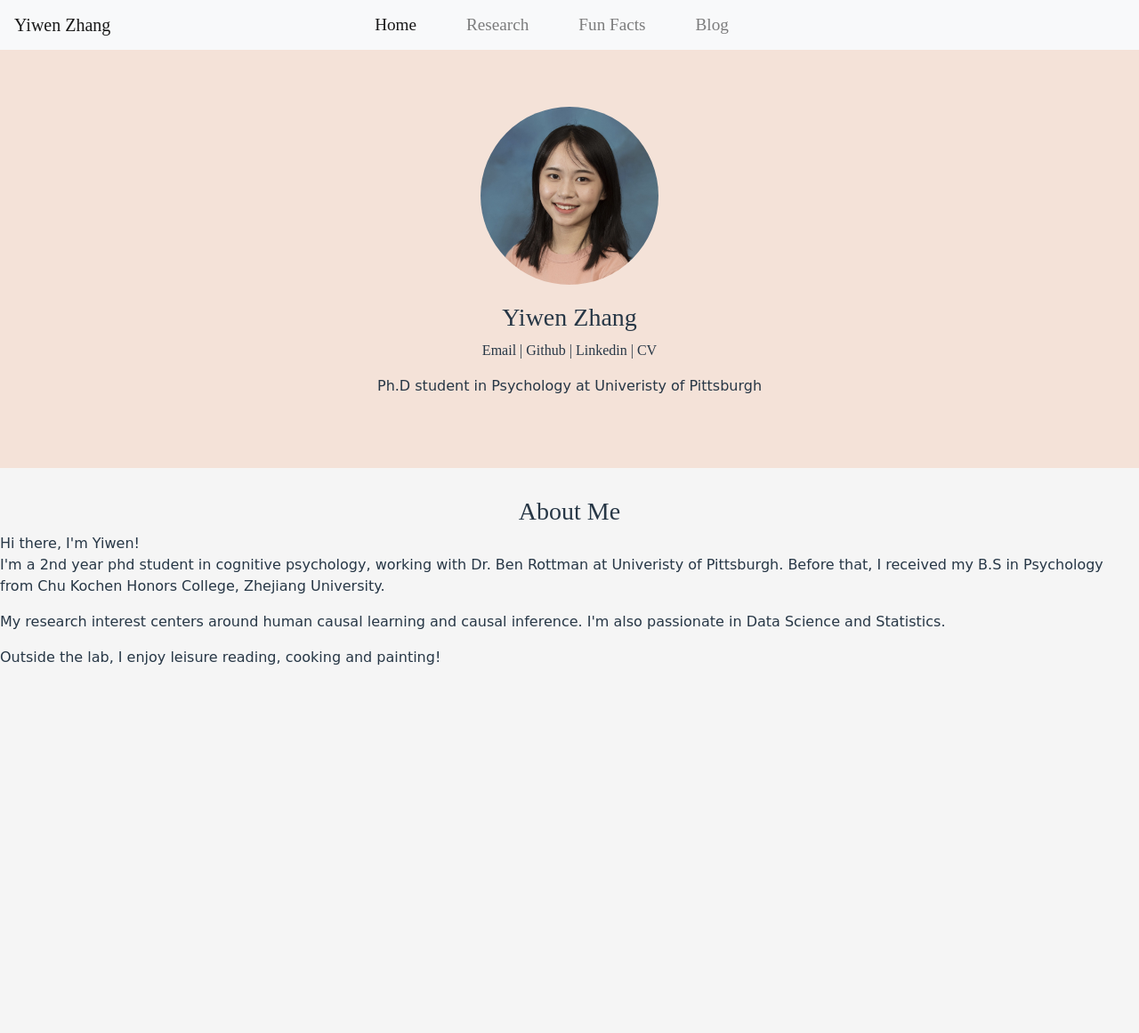
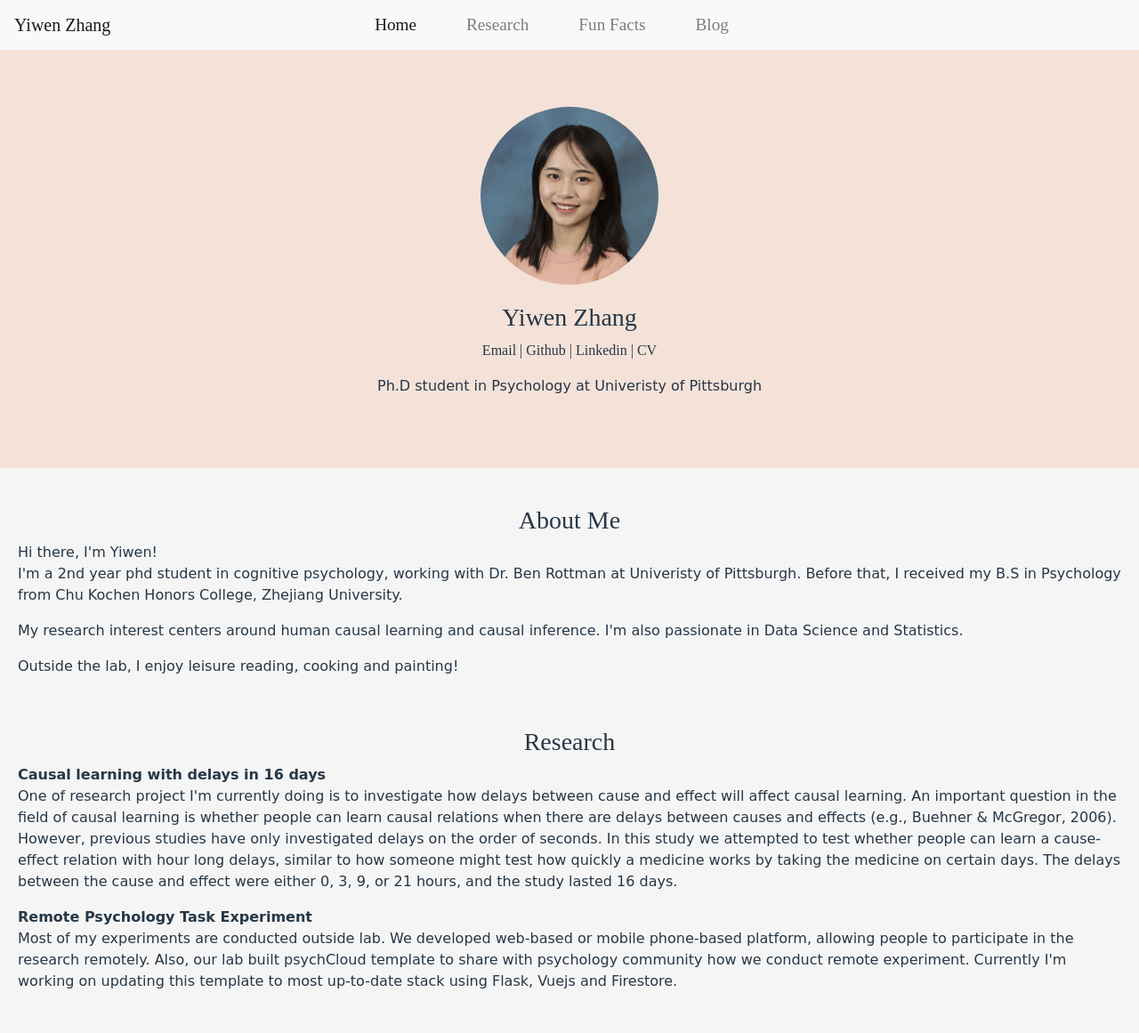
Before and after one commit to yiwenzhang1997/yiwenzhang1997.github.io, a Jekyll site: the page built from index.html, in a window 1280 px wide. Shown: the whole page at 89% size. Built offline with Jekyll 4.4.1, drawn with Linux system fonts in a browser that asks for light colours; before the commit the page ends 900 px from its top, so only the background shows below that.

Commit message:
research update

```diff
--- a/_layouts/default.html
+++ b/_layouts/default.html
@@ -20,10 +20,10 @@
                 <a class="nav-link" href="/">Home</a>
             </li>
             <li class="nav-item">
-                <a class="nav-link" href="#research">Research</a>
+                <a class="nav-link" href="/#research">Research</a>
             </li>
             <li class="nav-item">
-                <a class="nav-link" href="#fun">Fun Facts</a>
+                <a class="nav-link" href="/#fun">Fun Facts</a>
             </li>
             <li class="nav-item">
                 <a class="nav-link" href="/blog">Blog</a>
--- a/index.html
+++ b/index.html
@@ -2,7 +2,7 @@
 layout: default
 title: Yiwen Zhang
 ---
-<div class="about">
+<div class="block-div">
     <h3 class="sub-title">About Me</h3>
     <p class="main-text">Hi there, I'm Yiwen! <br> I'm a 2nd year phd student in cognitive psychology,
         working with Dr. Ben Rottman at Univeristy of Pittsburgh.
@@ -11,9 +11,29 @@ title: Yiwen Zhang
         I'm also passionate in Data Science and Statistics.</p>
     <p class="main-text">Outside the lab, I enjoy leisure reading, cooking and painting!</p>
 </div>
+<div class="block-div" id="research">
+    <h3 class="sub-title">Research</h3>
+    <p class="main-text"><b>Causal learning with delays in 16 days</b>
+        <br>
+        One of research project I'm currently doing is to investigate how delays between cause and effect will affect causal learning.
+        An important question in the field of causal learning is whether people can learn causal relations when there are delays between
+         causes and effects (e.g., Buehner & McGregor, 2006). However, previous studies have only investigated delays on the order of
+          seconds. In this study we attempted to test whether people can learn a cause-effect relation with hour long delays,
+           similar to how someone might test how quickly a medicine works by taking the medicine on certain days. The delays between
+            the cause and effect were either  0, 3, 9, or 21 hours, and the study lasted 16 days.
+    </p>
+    <p class="main-text"><b>Remote Psychology Task Experiment</b>
+        <br>
+        Most of my experiments are conducted outside lab. We developed web-based or mobile phone-based platform, allowing  people to
+        participate in the research remotely. Also, our lab built <a href="https://www.psychcloud.org/">psychCloud template</a> to share
+         with psychology community how we conduct
+         remote experiment. Currently I'm working on updating this template to most up-to-date stack using Flask, Vuejs and Firestore.
+    </p>
+</div>
 
 <style>
-.about{
-    margin: 20px,10px;
+.block-div{
+    margin: 20px;
+    padding: 10px 0;
 }
 </style>
```
